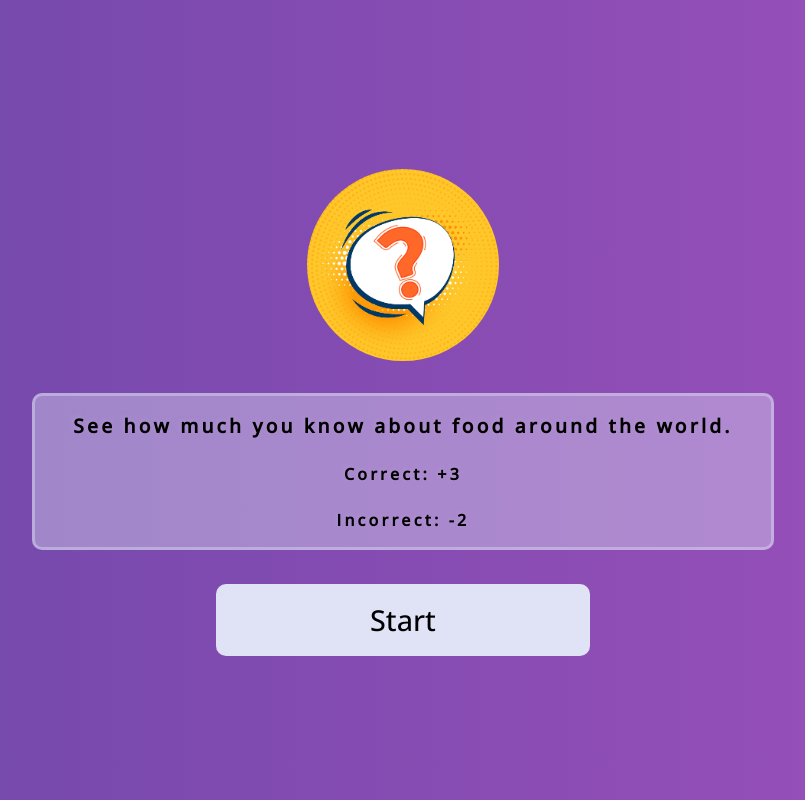
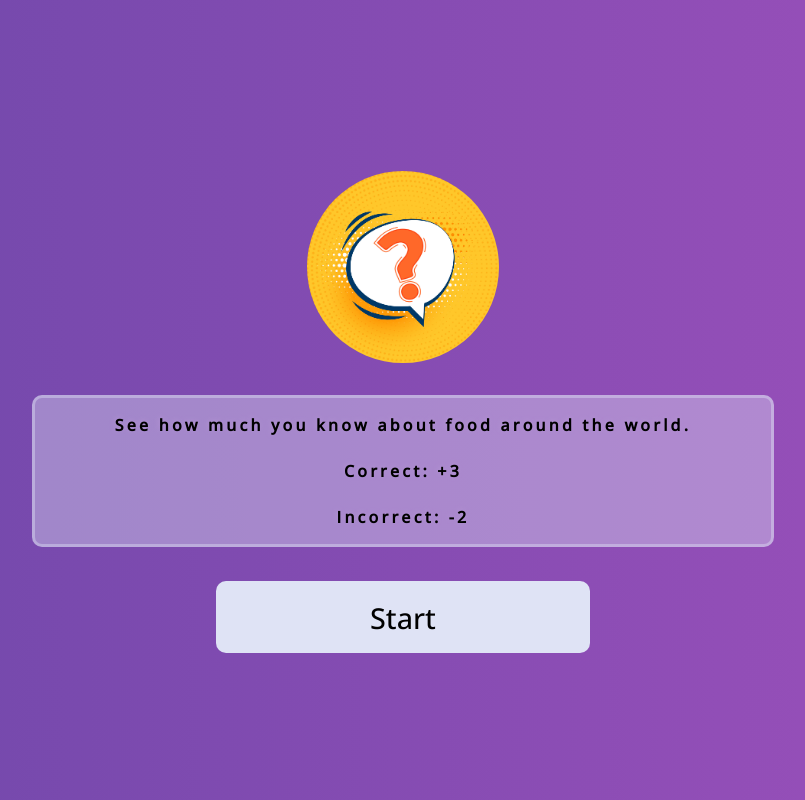
Before and after one commit to Technigo/project-redux-quiz-old, a React (Create React App) app: page / in a window 1280 px wide. Shown: the whole page, without its empty margins (237-1042 px from the left). Built offline with nearby package versions, Linux system fonts and the light colour scheme.

Commit message:
Changed font size and no of  questions

```diff
--- a/src/components/StartPage/StartPage.js
+++ b/src/components/StartPage/StartPage.js
@@ -16,7 +16,7 @@ export const StartPage = () => {
       <Logo src="/images/logo.jpg" alt="quiz logo" />
       {/* <Title fontSize="4rem"> Quiz! </Title> */}
       <InfoContainer>
-        <Title fontSize="1.2rem"> See how much you know about food around the world.</Title>
+        <Title fontSize="1rem"> See how much you know about food around the world.</Title>
         <Title fontSize="1rem">Correct: +3</Title>
         <Title fontSize="1rem"> Incorrect: -2</Title>
       </InfoContainer>
--- a/src/components/SummaryPage/SummaryPage.js
+++ b/src/components/SummaryPage/SummaryPage.js
@@ -34,7 +34,7 @@ export const SummaryPage = ({ score, setScore }) => {
           timing="ease-out"
           iteration="2"
           fillMode="none">
-        Your score is {score > 0 ? score : 0}/21!
+        Your score is {score > 0 ? score : 0}/27!
         </MovingComponent>
       </Title>
       <ContainerRow><TfiAlarmClock /> <p>Time spent: {Math.floor(seconds)}s</p></ContainerRow>
```
